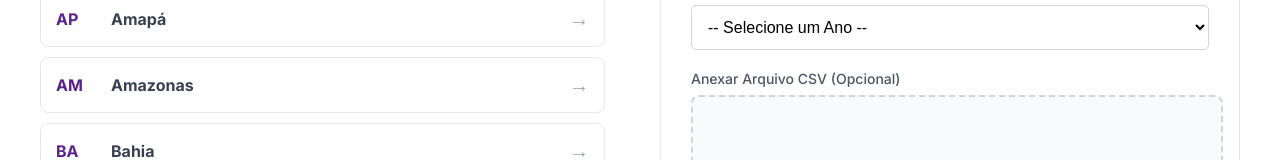
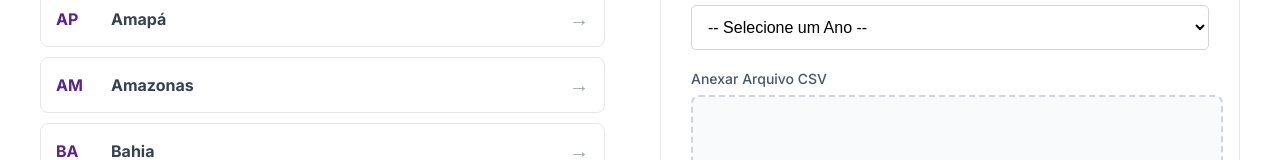
Before and after one commit to Diogoltt/Analigix, a React (Create React App) app in the folder front/: page /Portais-da-Transparencia in a window 1280 px wide. Shown: the part 207-367 px from the top of the page. Built offline with nearby package versions, Linux system fonts and the light colour scheme.

Commit message:
fix: tirando alguns estados que não temos csvs

```diff
--- a/front/src/pages/PortaisTransparencia.jsx
+++ b/front/src/pages/PortaisTransparencia.jsx
@@ -14,14 +14,12 @@ const portaisEstaduais = [
   { nome: 'Distrito Federal', uf: 'DF', url: 'http://www.transparencia.df.gov.br/' },
   { nome: 'Espírito Santo', uf: 'ES', url: 'https://transparencia.es.gov.br/' },
   { nome: 'Goiás', uf: 'GO', url: 'https://goias.gov.br/transparencia/' },
-  { nome: 'Maranhão', uf: 'MA', url: 'http://www.transparencia.ma.gov.br/' },
   { nome: 'Mato Grosso', uf: 'MT', url: 'http://www.transparenciamatogrosso.mt.gov.br/' },
   { nome: 'Mato Grosso do Sul', uf: 'MS', url: 'https://www.transparencia.ms.gov.br/' },
   { nome: 'Minas Gerais', uf: 'MG', url: 'http://www.transparencia.mg.gov.br/' },
   { nome: 'Pará', uf: 'PA', url: 'https://www.transparencia.pa.gov.br/' },
   { nome: 'Paraíba', uf: 'PB', url: 'https://transparencia.pb.gov.br/' },
   { nome: 'Paraná', uf: 'PR', url: 'http://www.transparencia.pr.gov.br/' },
-  { nome: 'Pernambuco', uf: 'PE', url: 'https://www.transparencia.pe.gov.br/' },
   { nome: 'Piauí', uf: 'PI', url: 'http://www.transparencia.pi.gov.br/' },
   { nome: 'Rio de Janeiro', uf: 'RJ', url: 'http://www.transparencia.rj.gov.br/' },
   { nome: 'Rio Grande do Norte', uf: 'RN', url: 'http://www.transparencia.rn.gov.br/' },
@@ -30,7 +28,6 @@ const portaisEstaduais = [
   { nome: 'Roraima', uf: 'RR', url: 'https://www.transparencia.rr.gov.br/' },
   { nome: 'Santa Catarina', uf: 'SC', url: 'http://www.transparencia.sc.gov.br/' },
   { nome: 'São Paulo', uf: 'SP', url: 'http://www.transparencia.sp.gov.br/' },
-  { nome: 'Sergipe', uf: 'SE', url: 'https://sergipe.se.gov.br/transparencia-sergipe/' },
   { nome: 'Tocantins', uf: 'TO', url: 'https://transparencia.to.gov.br/' },
 ];
 
@@ -142,7 +139,7 @@ export default function PortalTransparencia() {
           </select>
 
 
-          <label htmlFor="csv-upload" className="label-filtro">Anexar Arquivo CSV (Opcional)</label>
+          <label htmlFor="csv-upload" className="label-filtro">Anexar Arquivo CSV</label>
             <div className="upload-box">
             <input
                 type="file"
```
